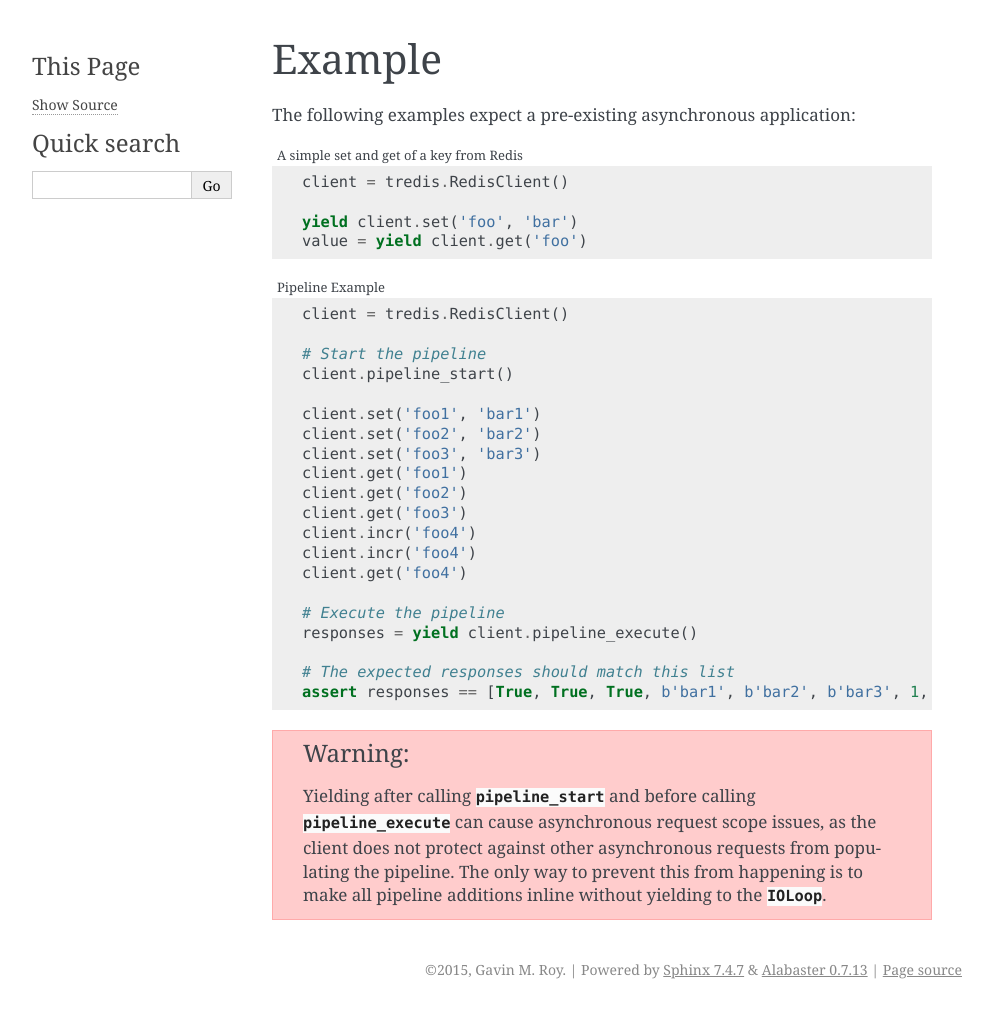
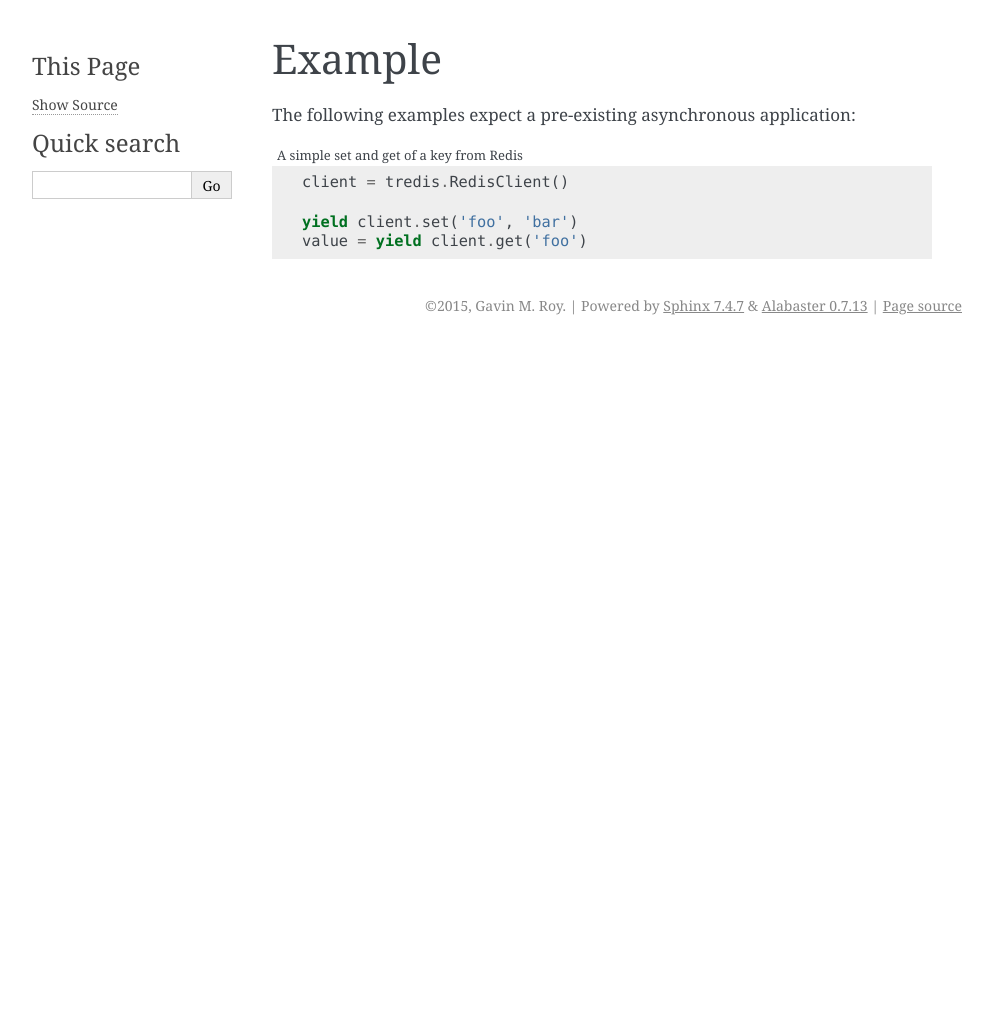
Before and after one commit to gmr/tredis, a Sphinx documentation site: the page built from docs/example.rst, in a window 1280 px wide. Shown: the whole page, without its empty margins (148-1141 px from the left). Built offline with Sphinx 7.4.7, drawn with Linux system fonts in a browser that asks for light colours; the version number is read from the project's files by our own code; after the commit the page ends 900 px from its top, so only the background shows below that.

Commit message:
Remove pipeline examples

```diff
--- a/docs/example.rst
+++ b/docs/example.rst
@@ -9,35 +9,3 @@ The following examples expect a pre-existing asynchronous application:
 
    yield client.set('foo', 'bar')
    value = yield client.get('foo')
-
-.. code-block:: python
-   :caption: Pipeline Example
-   :name: examples-pipeline
-
-   client = tredis.RedisClient()
-
-   # Start the pipeline
-   client.pipeline_start()
-
-   client.set('foo1', 'bar1')
-   client.set('foo2', 'bar2')
-   client.set('foo3', 'bar3')
-   client.get('foo1')
-   client.get('foo2')
-   client.get('foo3')
-   client.incr('foo4')
-   client.incr('foo4')
-   client.get('foo4')
-
-   # Execute the pipeline
-   responses = yield client.pipeline_execute()
-
-   # The expected responses should match this list
-   assert responses == [True, True, True, b'bar1', b'bar2', b'bar3', 1, 2, b'2']
-
-.. warning:: Yielding after calling :py:meth:`pipeline_start <tredis.RedisClient.pipeline_start>`
-   and before calling :py:meth:`pipeline_execute <tredis.RedisClient.pipeline_execute>`
-   can cause asynchronous request scope issues, as the client does not protect against other
-   asynchronous requests from populating the pipeline. The only way to prevent
-   this from happening is to make all pipeline additions inline without yielding
-   to the :py:class:`IOLoop <tornado.ioloop.IOLoop>`.
```
Also changed, not shown: README.rst (+0 -36 lines).
